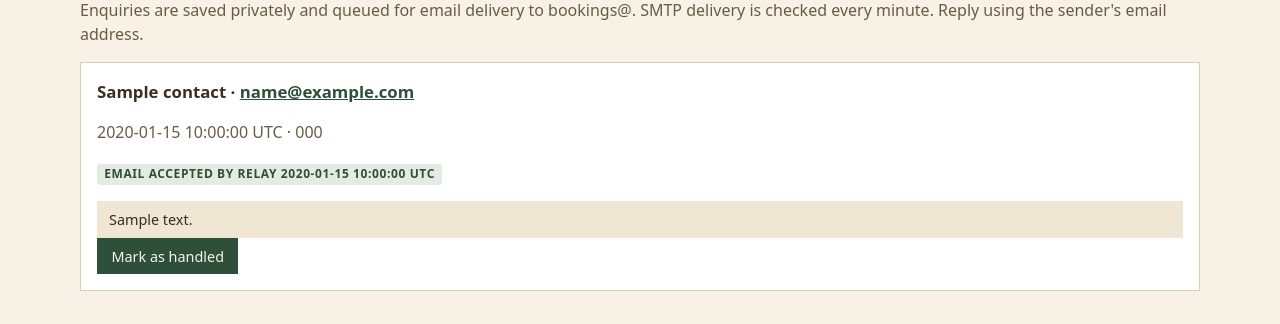
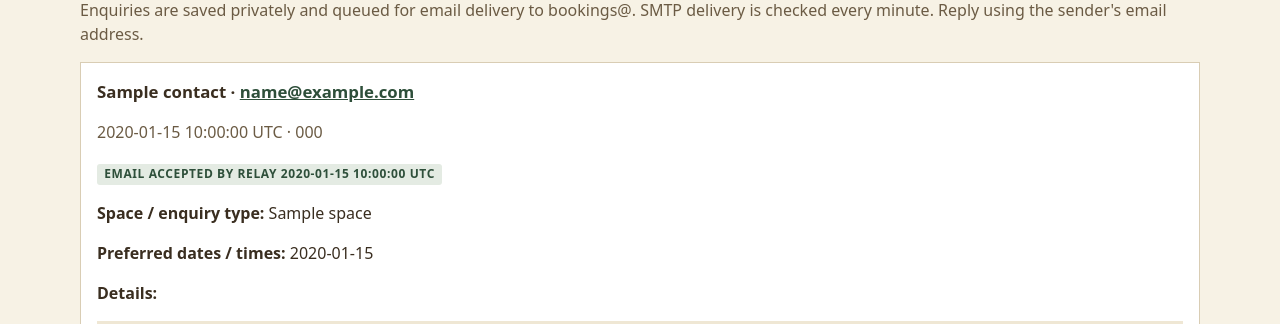
Before and after one commit to rustyrussell/goodwood-institute-web, a Flask app: template backend/goodwood/templates/admin.html in a window 1280 px wide. Shown: the part 367-691 px from the top of the page. Run offline with Flask 3, Linux system fonts and the light colour scheme; the template is opened without the code that fills it: most values are stand-ins (such as "Sample title", 1, 10 or a date in 2020); parts of the project's set-up code (start-up, migrations or seed data) failed here and were passed over.

Commit message:
Display requested space and dates to bookings staff in admin inbox

```diff
--- a/backend/goodwood/templates/admin.html
+++ b/backend/goodwood/templates/admin.html
@@ -43,6 +43,9 @@
     <button type="submit">Retry email now</button>
   </form>
   {% endif %}
+  <p><strong>Space / enquiry type:</strong> {{ c.space or 'Not specified' }}</p>
+  <p><strong>Preferred dates / times:</strong> {{ c.dates or 'Not yet known' }}</p>
+  <p><strong>Details:</strong></p>
   <div class="private">{{ c.message }}</div>
   <form method="post" action="{{ url_for('contact_handled', contact_id=c.id) }}">
     <button type="submit">Mark as handled</button>
```
